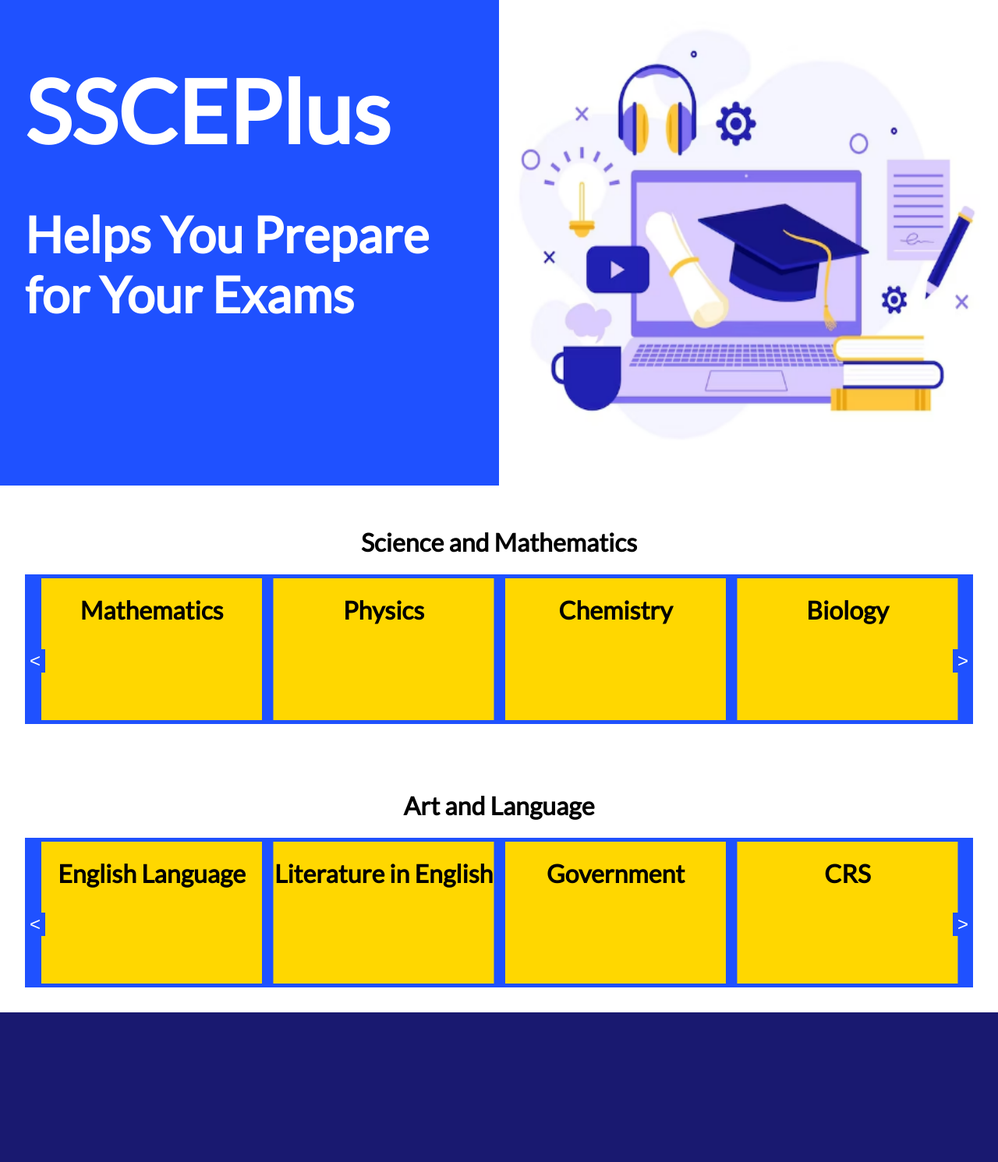
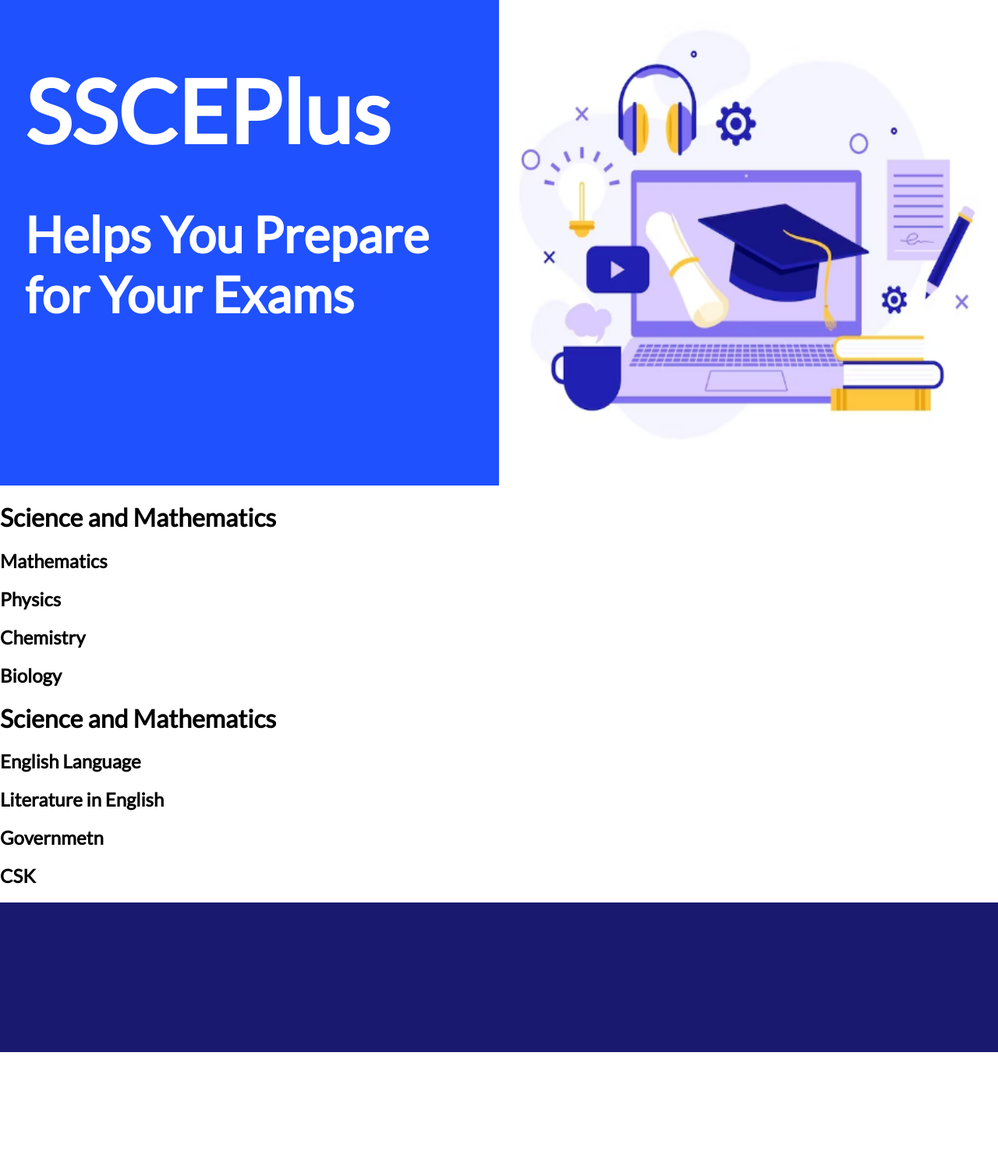
Before and after one commit to cheks123/ssceplus, a Django app: page / in a window 1280 px wide. Shown: the part 62-1553 px from the top of the page at 78% size. After the commit the page ends 1412 px from the top, so only its background shows below. Run offline with Django 4.2, Linux system fonts and the light colour scheme.

Commit message:
carousel removed

```diff
--- a/home/templates/home/index.html
+++ b/home/templates/home/index.html
@@ -50,53 +50,39 @@
             </div>
         </div>
 </header>
-<div class="row subjects">
+<div>
     <h1>Science and Mathematics</h1>
-    <div class="slider">
-        <div class="slide slide1 first">
-            <p>0</p>
-            <h1>Mathematics</h1>
+    <div>
+        <div>
+            <h2>Mathematics</h2>
         </div>
-        <div class="slide slide1 second">
-            <p>1</p>
-            <h1>Physics</h1>
+        <div>
+            <h2>Physics</h2>
         </div>
-        <div class="slide slide1 third">
-            <p>2</p>
-            <h1>Chemistry</h1>
+        <div>
+            <h2>Chemistry</h2>
         </div>
-        <div class="slide slide1 forth">
-            <p>3</p>
-            <h1>Biology</h1>
+        <div>
+            <h2>Biology</h2>
         </div>
-        <button class="previous" id="previous">&#60;</button>
-        <button class="next" id="next">&#62;</button>
     </div>
 </div>
-<div class="row subjects">
-    <h1>Art and Language</h1>
-    <div class="slider">
-
-            <div class="slide first">
-                <p>0</p>
-                <h1>English Language</h1>
+    <div>
+        <h1>Science and Mathematics</h1>
+        <div>
+            <div>
+                <h2>English Language</h2>
             </div>
-            <div class="slide second">
-                <p>1</p>
-                <h1>Literature in English</h1>
+            <div>
+                <h2>Literature in English</h2>
             </div>
-            <div class="slide third">
-                <p>2</p>
-                <h1>Government</h1>
+            <div>
+                <h2>Governmetn</h2>
             </div>
-            <div class="slide forth">
-                <p>3</p>
-                <h1>CRS</h1>
+            <div>
+                <h2>CSK</h2>
             </div>
-
-        <button class="previous"><</button>
-        <button class="next">></button>
-    </div>
+        </div>
 </div>
 <footer>
     <div></div>
--- a/static/css/main.css
+++ b/static/css/main.css
@@ -96,73 +96,17 @@ body{
     font-size: 4rem;
     padding-left:2rem;
 }
-div.subjects{
-    display:block;
-    margin:0;
-    padding:2rem;
-}
-
-.subjects h1{
-    color:#000;
-    text-align: center;
-}
-
-.slider{
-    height:12rem;
-    width:100%;
-    background-color: #1f51ff;
-    position:relative;
-    display:flex;
-    padding: 1rem;
-}
-
-.slide{
-    width:23.3%;
-    height: 95%;
-    margin:5px;
-    background-color:gold;
-    position:absolute;
-    top:0;
-}
-
-.first{
-    transform:translateX(0)
-}
 
 
-.second{
-    transform:translateX(105%)
-}
-
-.third{
-    transform: translateX(210%);
-}
-
-.forth{
-    transform: translate(315%);
-}
-
-.slide p{
-    display:none
-}
 
 
-.slider button{
-    position:absolute;
-    top:50%;
-    cursor: pointer;
-    font-size: 1.5rem;
-    border:none;
-    background-color: #1f51ff;
-    color:#fff;
-}
 
-.slider button.next{
-    right:0;
-}
-.slider button.previous{
-    left:0;
-}
+
+
+
+
+
+
 
 footer div{
     width:100%;
--- a/static/js/main.js
+++ b/static/js/main.js
@@ -6,60 +6,3 @@ const previous = document.getElementById('previous')
 toggle.addEventListener('click', () =>{
     navbar.classList.toggle('active')
 })
-
-const slides1 = document.querySelectorAll('.slide1')
-
-slides1.forEach(node=>{
-    let position = Number(node.firstElementChild.innerText) * 105
-    node.firstElementChild.innerText = position
-
-    node.style.transform = `translate(${position}%, 0)`
-})
-next.addEventListener('click', ()=>{
-
-    slides1.forEach(node=>{
-        let position = Number(node.firstElementChild.innerText) - 105
-        if (position < 0){
-            position = 315
-
-        }
-        node.firstElementChild.innerText = position
-        if (position != 315){
-            node.style.zIndex = "20"
-            node.style.transition = "all 1s"
-            node.style.transform = `translate(${position}%, 0)`
-        }
-        else{
-            node.style.zIndex = "10"
-            node.style.transition = "all 0s"
-            node.style.transform = `translate(${position}%, 0)`
-        }
-
-    })
-
-
-
-})
-
-previous.addEventListener('click', ()=>{
-    slides1.forEach(node=>{
-        let position = Number(node.firstElementChild.innerText) + 105
-        if (position > 315){
-            position = 0
-        }
-        node.firstElementChild.innerText = position
-        if (position != 0){
-            node.style.zIndex = "20"
-            node.style.transition = "all 1s"
-            node.style.transform = `translate(${position}%, 0)`
-        }
-        else{
-            node.style.zIndex = "10"
-            node.style.transition = "all 0s"
-            node.style.transform = `translate(${position}%, 0)`
-        }
-    })
-
-
-
-})
```
Also changed, not shown: 1 other file.
